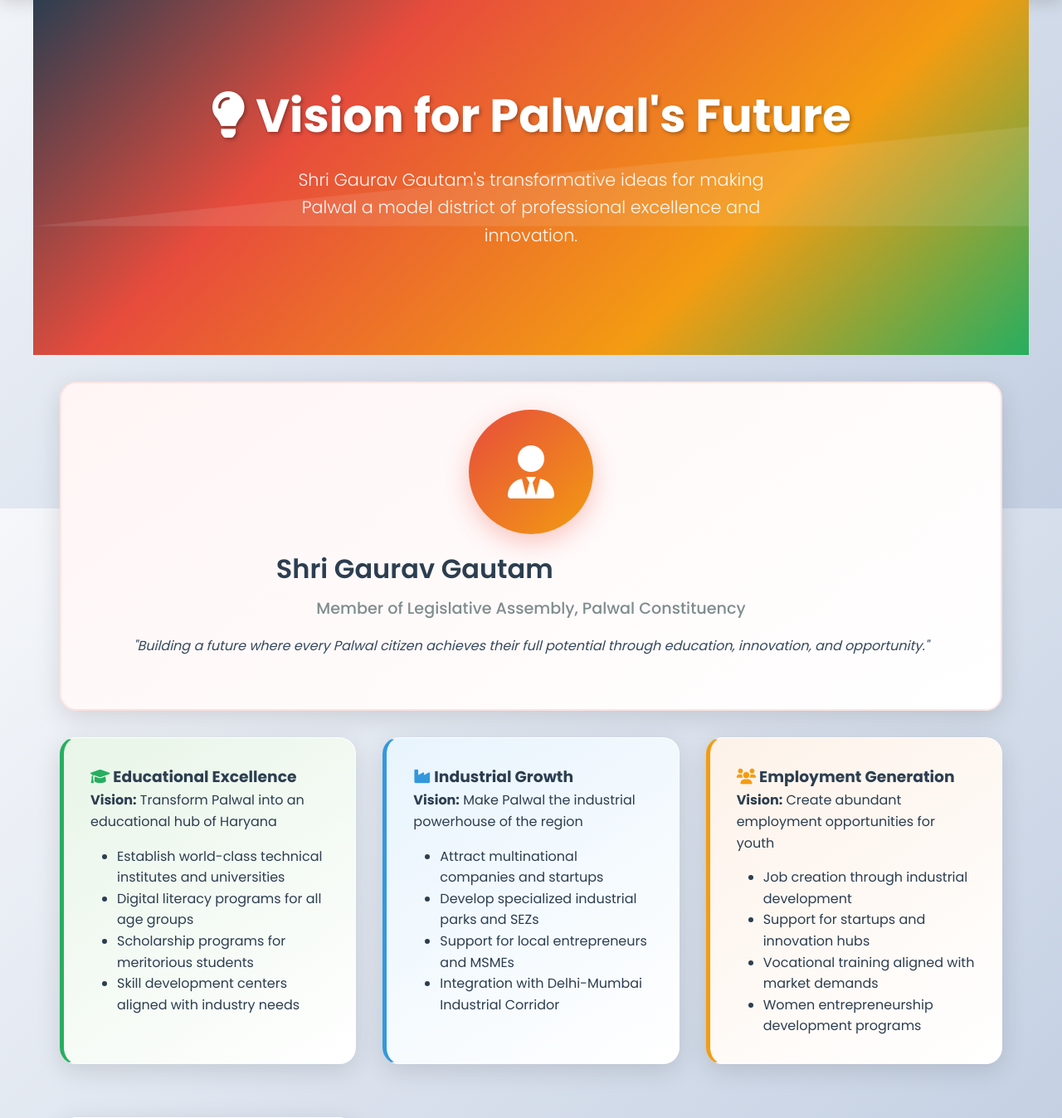
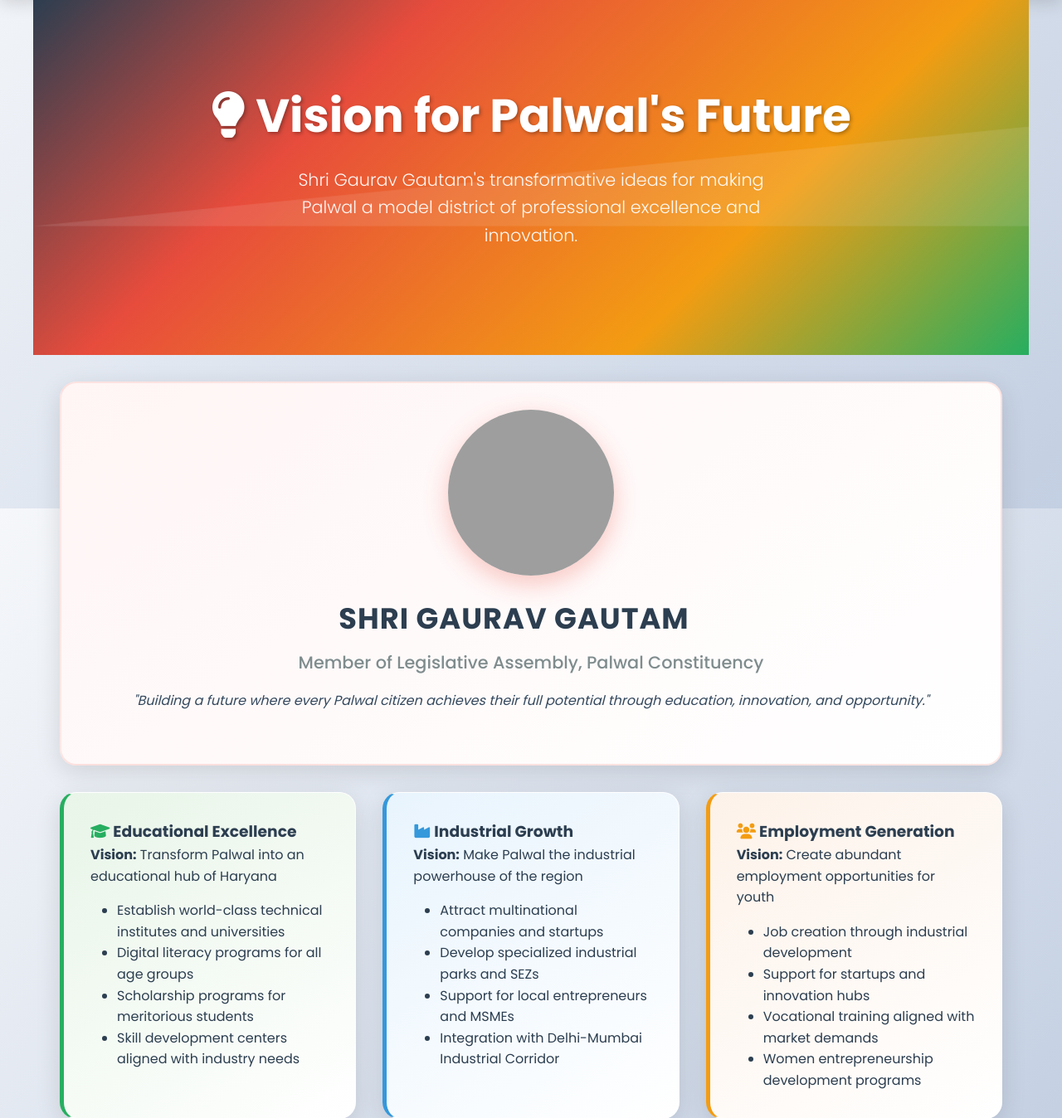
Before and after one commit to ganeshfoujdar/palwalreunion, a Flask app: page /vision in a window 1280 px wide. Shown: the part 187-1535 px from the top of the page at 83% size. Run offline with Flask 3, Linux system fonts and the light colour scheme; some libraries are stand-ins or nearby versions; grey boxes are pictures that could not be loaded.

Commit message:
Update Vision.html

```diff
--- a/templates/Vision.html
+++ b/templates/Vision.html
@@ -10,11 +10,11 @@
 
 <div class="card" style="background: linear-gradient(145deg, #fff5f5 0%, #ffffff 100%); border: 2px solid #e74c3c20;">
     <div style="text-align: center; margin-bottom: 2rem;">
-        <div style="width: 150px; height: 150px; border-radius: 50%; background: linear-gradient(135deg, #e74c3c, #f39c12); margin: 0 auto 1rem; display: flex; align-items: center; justify-content: center; box-shadow: 0 10px 30px rgba(231, 76, 60, 0.3);">
-            <i class="fas fa-user-tie" style="font-size: 4rem; color: white;"></i>
+        <div style="width: 200px; height: 200px; margin: 0 auto 1rem; overflow: hidden; border-radius: 50%; box-shadow: 0 10px 30px rgba(231, 76, 60, 0.3);">
+            <img src="{{ url_for('static', filename='images/GAURAV1.jpg') }}" alt="  Shri Gaurav Gautam" style="width: 100%; height: 100%; object-fit: cover;">
         </div>
-        <h2 style="color: #2c3e50; font-size: 2rem; padding-left: 6cm;margin-bottom: 0.5rem;">Shri Gaurav Gautam</h2>
-        <p style="font-size: 1.2rem; color: #7f8c8d; font-weight: 500;">Member of Legislative Assembly, Palwal Constituency</p>
+        <h2 style="color: #2c3e50; font-size: 2.2rem; margin: 1.5rem auto 0.5rem; font-weight: bold; text-transform: uppercase; text-align: right; padding-left: 8cm;letter-spacing: 1px;">     Shri Gaurav Gautam</h2>
+        <p style="font-size: 1.3rem; color: #7f8c8d; font-weight: 500; text-align: center; margin: 0.5rem auto; ">Member of Legislative Assembly, Palwal Constituency</p>
         <p style="font-style: italic; color: #34495e; margin-top: 1rem;">"Building a future where every Palwal citizen achieves their full potential through education, innovation, and opportunity."</p>
     </div>
 </div>
```
